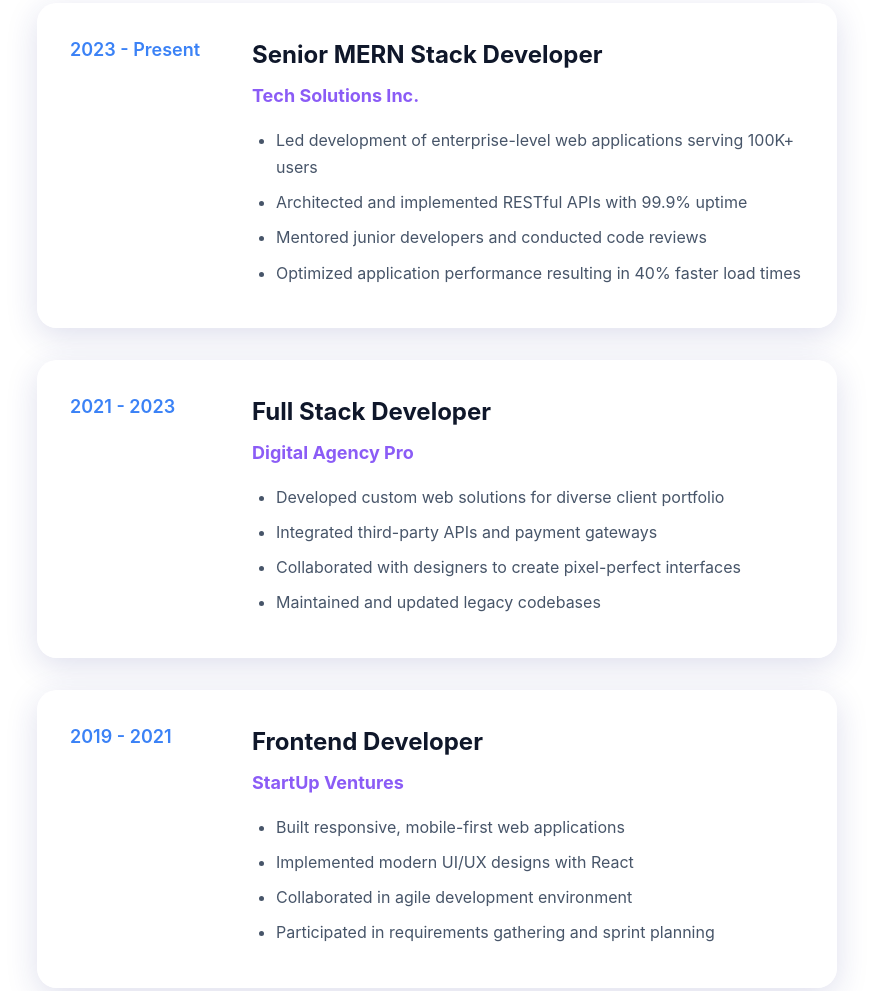
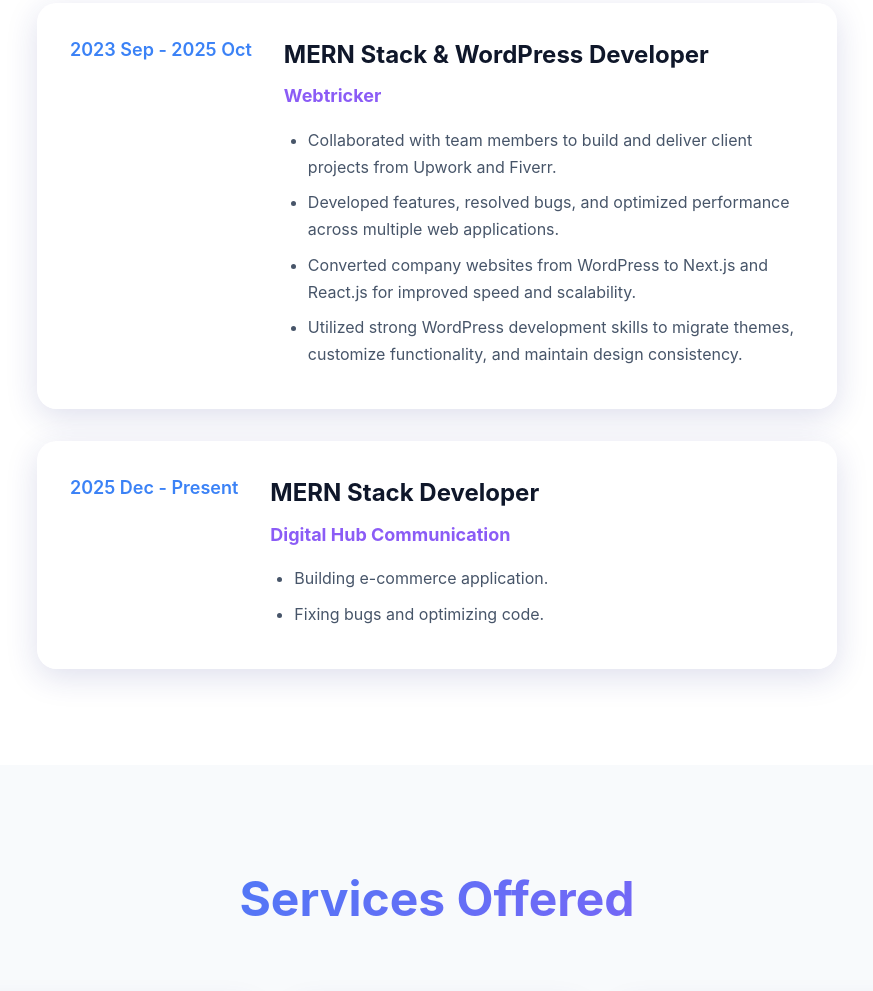
Before and after one commit to Tahazzat-dev/portfolio-demo, a plain HTML site: page index.html in a window 1280 px wide. Shown: the part 4114-5105 px from the top of the page, without its empty margins (203-1076 px from the left). Drawn offline with Linux system fonts and the light colour scheme.

Commit message:
modified project and experience section

```diff
--- a/index.html
+++ b/index.html
@@ -618,57 +618,40 @@
         <h2 class="section-title">Work Experience</h2>
         <div class="timeline">
           <div class="timeline-item glass-card">
-            <div class="timeline-date">2023 - Present</div>
+            <div class="timeline-date">2023 Sep - 2025 Oct</div>
             <div class="timeline-content">
-              <h3 class="timeline-title">Senior MERN Stack Developer</h3>
-              <h4 class="timeline-company">Tech Solutions Inc.</h4>
+              <h3 class="timeline-title">MERN Stack & WordPress Developer</h3>
+              <h4 class="timeline-company">Webtricker</h4>
               <ul class="timeline-description">
                 <li>
-                  Led development of enterprise-level web applications serving
-                  100K+ users
+                  Collaborated with team members to build and deliver client
+                  projects from Upwork and Fiverr.
                 </li>
                 <li>
-                  Architected and implemented RESTful APIs with 99.9% uptime
+                  Developed features, resolved bugs, and optimized performance
+                  across multiple web applications.
                 </li>
-                <li>Mentored junior developers and conducted code reviews</li>
                 <li>
-                  Optimized application performance resulting in 40% faster load
-                  times
+                  Converted company websites from WordPress to Next.js and
+                  React.js for improved speed and scalability.
+                </li>
+                <li>
+                  Utilized strong WordPress development skills to migrate
+                  themes, customize functionality, and maintain design
+                  consistency.
                 </li>
               </ul>
             </div>
           </div>
 
           <div class="timeline-item glass-card">
-            <div class="timeline-date">2021 - 2023</div>
+            <div class="timeline-date">2025 Dec - Present</div>
             <div class="timeline-content">
-              <h3 class="timeline-title">Full Stack Developer</h3>
-              <h4 class="timeline-company">Digital Agency Pro</h4>
+              <h3 class="timeline-title">MERN Stack Developer</h3>
+              <h4 class="timeline-company">Digital Hub Communication</h4>
               <ul class="timeline-description">
-                <li>
-                  Developed custom web solutions for diverse client portfolio
-                </li>
-                <li>Integrated third-party APIs and payment gateways</li>
-                <li>
-                  Collaborated with designers to create pixel-perfect interfaces
-                </li>
-                <li>Maintained and updated legacy codebases</li>
-              </ul>
-            </div>
-          </div>
-
-          <div class="timeline-item glass-card">
-            <div class="timeline-date">2019 - 2021</div>
-            <div class="timeline-content">
-              <h3 class="timeline-title">Frontend Developer</h3>
-              <h4 class="timeline-company">StartUp Ventures</h4>
-              <ul class="timeline-description">
-                <li>Built responsive, mobile-first web applications</li>
-                <li>Implemented modern UI/UX designs with React</li>
-                <li>Collaborated in agile development environment</li>
-                <li>
-                  Participated in requirements gathering and sprint planning
-                </li>
+                <li>Building e-commerce application.</li>
+                <li>Fixing bugs and optimizing code.</li>
               </ul>
             </div>
           </div>
@@ -747,38 +730,38 @@
             <div class="glass-card contact-card">
               <div class="contact-icon">📧</div>
               <h3 class="contact-method">Email</h3>
-              <a href="mailto:your.email@example.com" class="contact-link"
-                >your.email@example.com</a
+              <a href="mailto:tahazzat.dev@gmail.com" class="contact-link"
+                >tahazzat.dev@gmail.com</a
               >
             </div>
             <div class="glass-card contact-card">
               <div class="contact-icon">💼</div>
               <h3 class="contact-method">LinkedIn</h3>
               <a
-                href="https://linkedin.com/in/yourprofile"
+                href="https://www.linkedin.com/in/tahazzat/"
                 target="_blank"
                 class="contact-link"
-                >linkedin.com/in/yourprofile</a
+                >linkedin.com/in/tahazzat</a
               >
             </div>
             <div class="glass-card contact-card">
               <div class="contact-icon">💻</div>
               <h3 class="contact-method">GitHub</h3>
               <a
-                href="https://github.com/yourusername"
+                href="https://github.com/Tahazzat-dev"
                 target="_blank"
                 class="contact-link"
-                >github.com/yourusername</a
+                >github.com/Tahazzat-dev</a
               >
             </div>
             <div class="glass-card contact-card">
               <div class="contact-icon">💬</div>
               <h3 class="contact-method">WhatsApp</h3>
               <a
-                href="https://wa.me/1234567890"
+                href="https://wa.me/01777524051"
                 target="_blank"
                 class="contact-link"
-                >+1 (234) 567-890</a
+                >+8801777524051</a
               >
             </div>
           </div>
```
